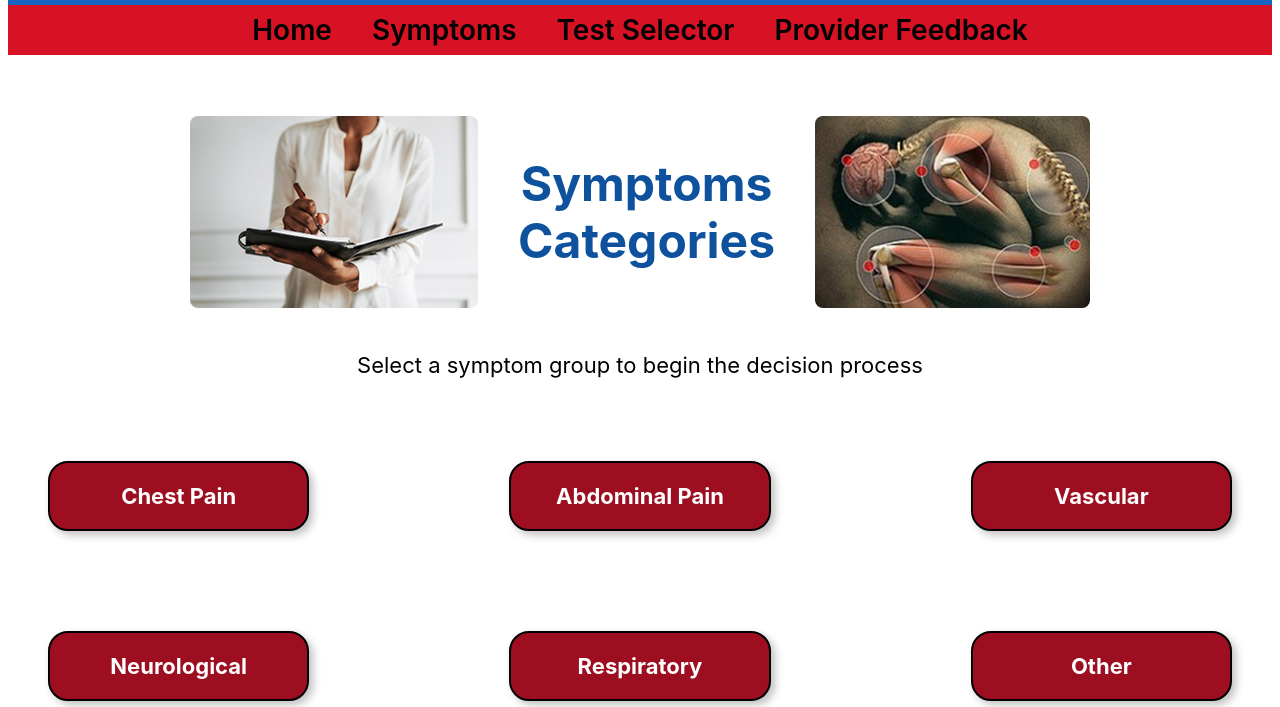
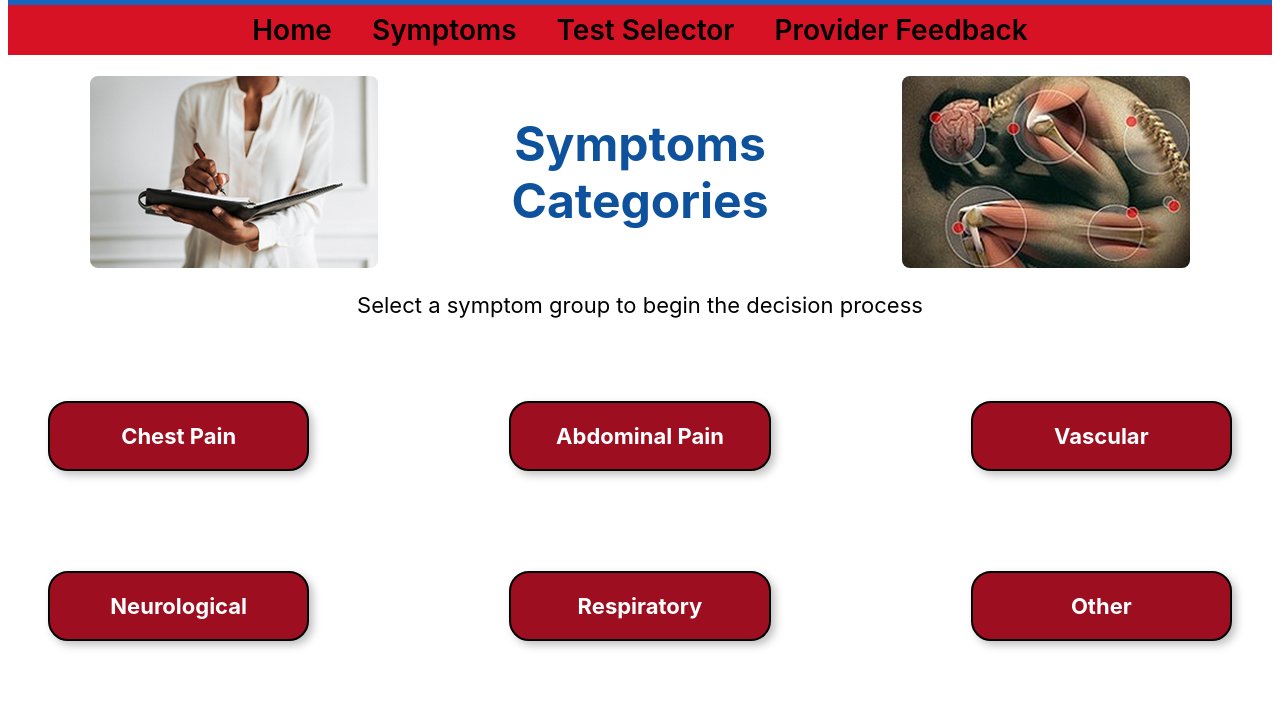
Before and after one commit to croby-sc/clinical-decision-guide, a plain HTML site: page symptoms.html in a window 1280 px wide. Shown: the part 93-800 px from the top of the page. Drawn offline with Linux system fonts and the light colour scheme.

Commit message:
Add files via upload

```diff
--- a/styles.css
+++ b/styles.css
@@ -168,11 +168,11 @@
 /*Page 2 symptoms.html*/
             .symptoms-images {
                 display: flex;
-                justify-content: space-between;
+                justify-content: center;
                 align-items: center;
-                max-width: 900px;
-                margin: 40px auto;
-                gap: 0 40px;
+                max-width: 1100px;
+                margin: 0 auto;
+                gap: 120px;
             }
 
             .symptoms-images img {
```
